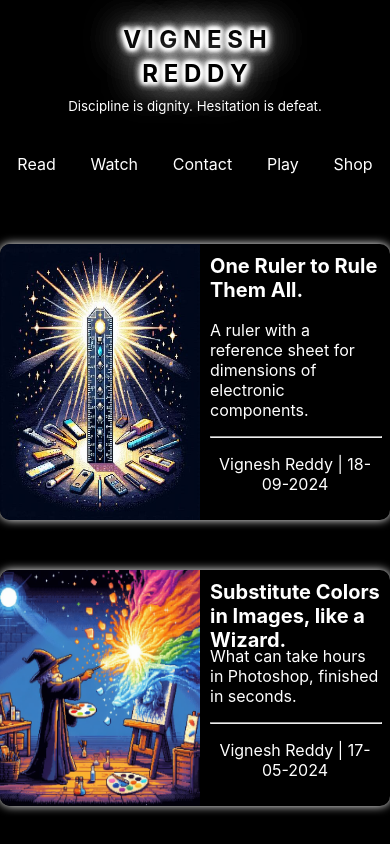
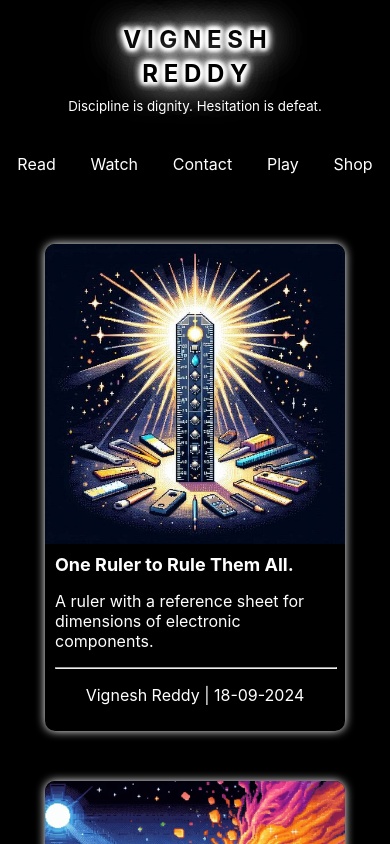
Before and after one commit to wiserdivisor/vreddy.org, a React (Create React App) app: page /blog in a window 390 px wide. Shown: the top 844 px of the page. Built offline with nearby package versions, Linux system fonts and the light colour scheme.

Commit message:
correcting catalog for phone UI

```diff
--- a/src/component/blog_catalog.css
+++ b/src/component/blog_catalog.css
@@ -36,31 +36,31 @@
 }
 
 
-.grid-item-text {
+.grid-item-caption {
   padding: 10px;
 }
 
 .grid-item-title {
-  height: 50px;
-  font-size: 20px;
+  font-size: 18px;
   font-weight: bold;
 }
 
 .grid-item-desc {
   text-align: left;
+  font-size: 16px;
 }
 
 .grid-item-cred {
   text-align: center;
 }
 
-@media (950px < width) {
+@media (1000px < width) {
   .grid-container {
     grid-template-columns: auto auto auto;
   }
 }
 
-@media (650px < width < 950px) {
+@media (width < 1000px) {
   .grid-container {
     grid-template-columns: auto auto;
   }
@@ -70,14 +70,4 @@
   .grid-container {
     grid-template-columns: auto;
   }
-  .grid-item {
-    max-width: 500px;
-    flex-direction: row;
-  }
-  .grid-item > img {
-    width: 200px;
-    border-top-left-radius: 10px;
-    border-bottom-left-radius: 10px;
-    border-top-right-radius: 0px;
-  }
 }
--- a/src/component/blog_catalog.js
+++ b/src/component/blog_catalog.js
@@ -29,10 +29,8 @@ function BlogCatalog(props) {
           <Link to={{ pathname:`/blog/${item.link}`, state:item }}>
             <div className="grid-item" key={index}>
               <img src={`/image/${item.img}`} />
-              <div className="grid-item-text">
-                <div className="grid-item-title">
-                  <Link to={{ pathname:`/blog/${item.link}`, state:item }}>{item.title}</Link>
-                </div>
+              <div className="grid-item-caption">
+                <div className="grid-item-title">{item.title}</div>
                 <p className="grid-item-desc">{item.desc}</p>
                 <hr/>
                 <p className="grid-item-cred">
--- a/src/component/blog_post.css
+++ b/src/component/blog_post.css
@@ -54,57 +54,6 @@ hr {
 	border: 3px solid white;
 }
 
-.battery-pos {
-	width: 50px;
-	height: 0px;
-	top: -40px;
-	left: -57px;
-	position: relative;
-	background-color: black;
-	border-bottom: 3px solid white;
-}
-
-.battery-gap {
-	width: 10px;
-	height: 0px;
-	position: relative;
-	background-color: black;
-	top: -40px;
-	left: -37px;
-	border-bottom: 10px solid black;
-}
-
-.battery-neg {
-	width: 30px;
-	height: 0px;
-	position: relative;
-	background-color: black;
-	top: -40px;
-	left: -47px;
-	border-bottom: 3px solid white;
-}
-
-.switch-stick {
-	width: 100px;
-	height: 0px;
-	position: relative;
-	background-color: black;
-	top: 50px;
-	left: 55px;
-	border-bottom: 3px solid white;
-	transform: rotate(20deg);
-}
-
-.switch-gap {
-	width: 100px;
-	height: 0px;
-	position: relative;
-	background-color: black;
-	top: 36px;
-	left: 60px;
-	border-bottom: 5px solid black;
-}
-
 @media (800px < width) {
   .post-content {
     font-size: 18px;
```
Also changed, not shown: public/post/one_ruler_to_rule_them_all.html (+1 -8 lines).
